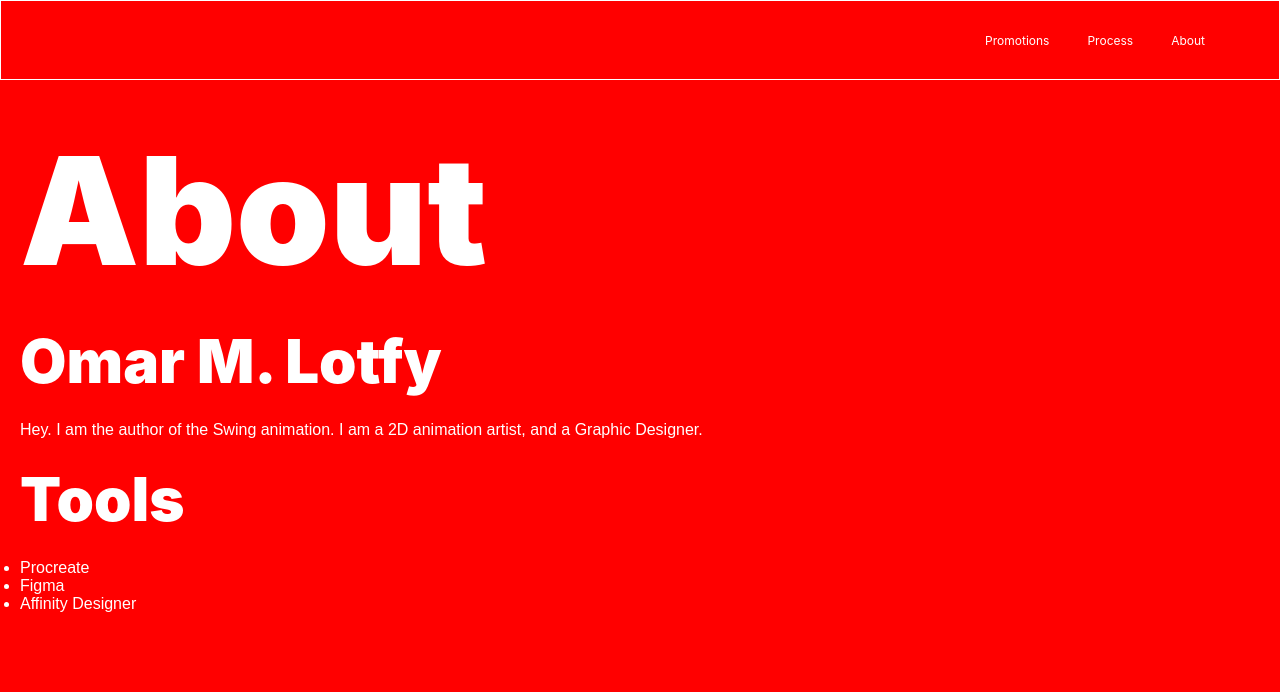
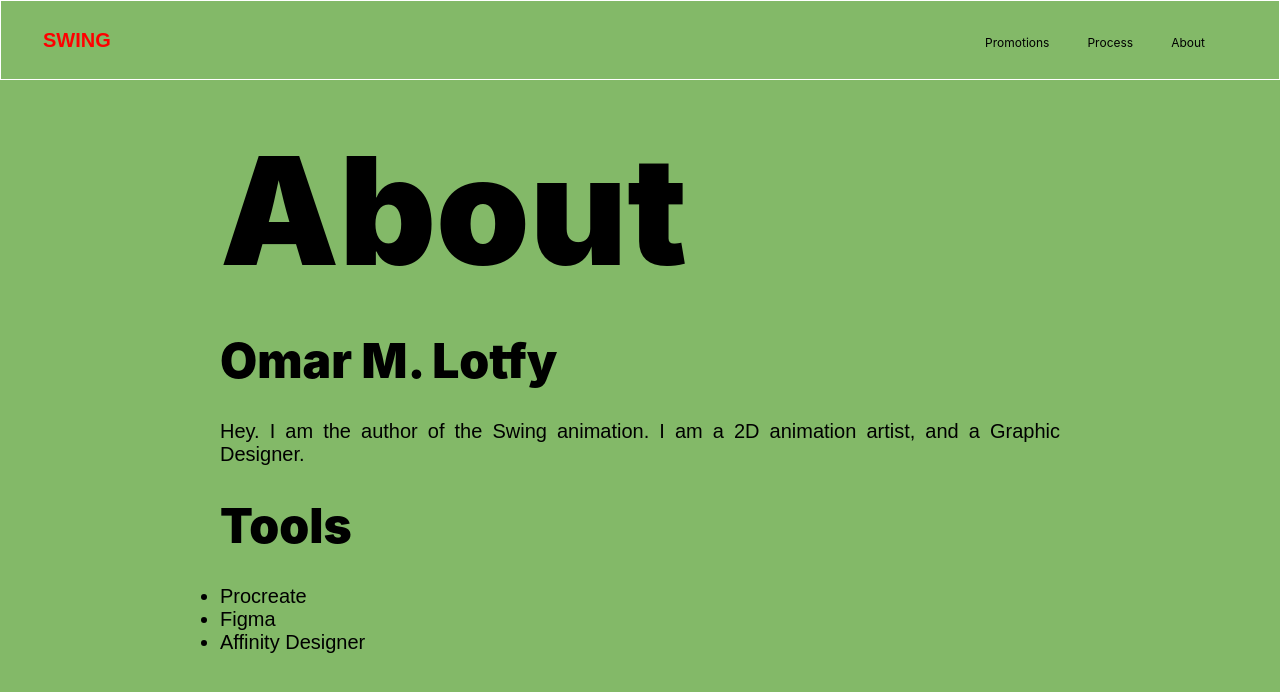
Before and after one commit to mstflotfy/swing, a Nuxt app: page /about in a window 1280 px wide. Shown: the top 692 px of the page. Built offline with nearby package versions, Linux system fonts and the light colour scheme.

Commit message:
changing background color per page

```diff
--- a/app.vue
+++ b/app.vue
@@ -14,6 +14,47 @@
 
 <script setup lang="ts">
 
+  const route = useRoute()
+
+  console.log(route.name)
+
+  const clr = ref('gray')
+
+  // Is there a better way?
+  // Should I document this one?!
+  // Shouldn't I destroy it?
+  // Why da fuck did computed not work?!!!!!!!!
+  onMounted(() => {
+
+    watchEffect(() => {
+      console.log(route.name)
+
+      // we could set a variable to a color string that represetns the background color (balck/white/green/red), then we add conditional classes?
+
+      if (route.name === 'index') {
+        document.querySelector('html').style.background = 'var(--color-black)'
+        document.querySelector('html').style.color = 'var(--color-white)'
+      } else if (route.name === 'promotions') {
+        document.querySelector('html').style.background = 'var(--color-white)'
+        document.querySelector('html').style.color = 'var(--color-black)'
+        document.getElementById('header-container').style.border = '0.1rem solid var(--color-black)'
+        document.getElementById('logo').style.color = 'var(--color-main)'
+      } else if (route.name === 'process') {
+        document.querySelector('html').style.background = 'var(--color-main)'
+        document.querySelector('html').style.color = 'var(--color-balck)'
+        document.getElementById('logo').style.color = 'var(--color-white)'
+        // I'll handle the header links hover turning white inside the Header.vue component (actually in the CustomLink component)
+      } else if (route.name === 'about') {
+        document.querySelector('html').style.background = 'var(--color-green)'
+        document.querySelector('html').style.color = 'var(--color-black)'
+        document.getElementById('logo').style.color = 'var(--color-main)'
+      }
+
+    })
+
+  })
+
+
 </script>
 
 <style scoped>
--- a/assets/css/resets.css
+++ b/assets/css/resets.css
@@ -20,13 +20,17 @@ html {
   font-size: 62.5%;
   font-family: Arial, Helvetica, sans-serif;
   color: var(--color-white);
-  background: var(--color-black);
   min-height: 100vh;
+}
+p {
+  text-align: justify;
 }
 
 body {
-  font-size: 1.6rem;
+  font-size: 2rem;
   padding-top: 10rem;
+  margin-right: 20rem;
+  margin-left: 20rem;
 }
 
 button,
@@ -48,7 +52,7 @@ input[type="reset"] {
     padding: 2rem;
   }
   h2 {
-     font-size: 6rem;
+     font-size: 4.8rem;
     font-family: "Inter", Impact, Haettenschweiler, 'Arial Narrow Bold', sans-serif;
     font-weight: 900;
     font-style: normal;
--- a/assets/css/text.css
+++ b/assets/css/text.css
@@ -9,7 +9,7 @@
 
 
 .text-style-body {
-  font-size: 1.6rem;
+  font-size: 2.4rem;
   font-family: "Inter", Arial, Helvetica, sans-serif;
   font-weight: 400;
   font-style: normal;
--- a/components/CustomLink.vue
+++ b/components/CustomLink.vue
@@ -1,10 +1,13 @@
 <template>
   <div>
-    <NuxtLink class="text-style-page-link link" :to="to">{{ linkText }}</NuxtLink>
+    <NuxtLink :id="$route.name === 'process' ? 'process' : ''" class="text-style-page-link link" :to="to">{{ linkText }}</NuxtLink>
   </div>
 </template>
 
 <script setup lang="ts">
+
+  const route = useRoute
+
   const {to, linkText} = defineProps({
     to: {
       type: String,
@@ -22,4 +25,8 @@
     color: var(--color-main);
   }
 
+  #process:hover {
+    color: white;
+  }
+
 </style>
--- a/components/Header.vue
+++ b/components/Header.vue
@@ -1,8 +1,8 @@
 <template>
   <div>
-    <div class="container">
+    <div id="header-container">
 
-      <NuxtLink to="/" class="logo text-style-logo">SWING</NuxtLink>
+      <NuxtLink to="/" class="logo text-style-logo" id="logo">SWING</NuxtLink>
 
       <div class="main-pages">
 
@@ -26,7 +26,7 @@
 </script>
 
 <style scoped>
-  .container {
+  #header-container {
     /* color=Default */
 
     box-sizing: border-box;
@@ -47,7 +47,7 @@
 
     /* white */
 
-    border: 0.01rem solid #FFFFFF;
+    border: 0.1rem solid #FFFFFF;
   }
 
   .logo {
@@ -73,4 +73,5 @@
     flex-grow: 0;
   }
 
+
 </style>
--- a/pages/index.vue
+++ b/pages/index.vue
@@ -12,7 +12,7 @@
 
   </figure>
 
-  <p>Swing is a short animation that tries to capture the emotion of mood swings</p>
+  <small>Swing is a short animation that tries to capture the emotion of mood swings.</small>
 
   </div>
 </template>
@@ -33,6 +33,9 @@
   h1 {
     color: var(--color-main);
     text-align: center;
+    margin-bottom: 0;
+    line-height: 80%;
+    margin-top: 5rem;
   }
 
   html {
```
